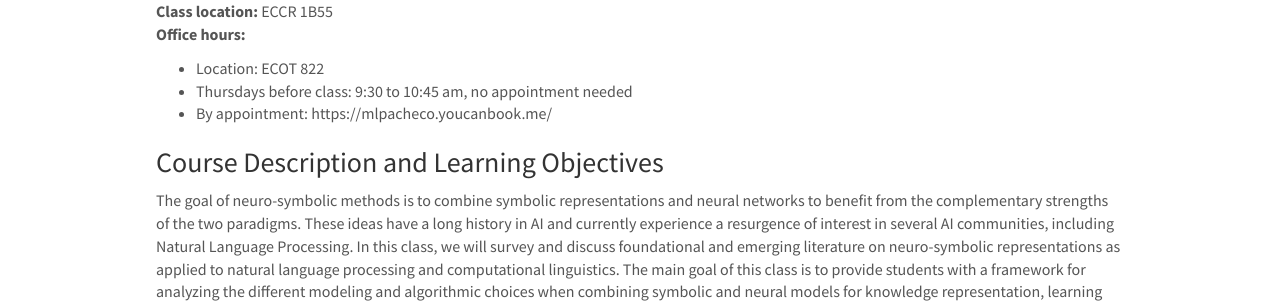
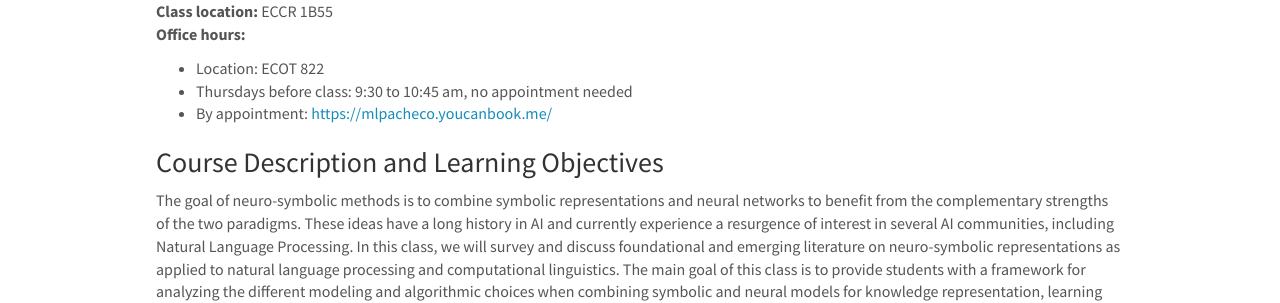
Before and after one commit to mlpacheco/mlpacheco.github.io, a Jekyll site: the page built from _pages/nesymnlp.md, in a window 1280 px wide and 900 px high. Shown: the part 186-489 px from the top of the window. Built offline with Jekyll 4.4.1, drawn with Linux system fonts in a browser that asks for light colours; nearby versions of some CDN libraries; part of the change alters nothing that is shown.

```diff
--- a/_pages/nesymnlp.md
+++ b/_pages/nesymnlp.md
@@ -14,7 +14,7 @@ permalink: /teaching/nesymnlp
 **Office hours:**
 - Location: ECOT 822
 - Thursdays before class: 9:30 to 10:45 am, no appointment needed
-- By appointment: https://mlpacheco.youcanbook.me/
+- By appointment: [https://mlpacheco.youcanbook.me/](https://mlpacheco.youcanbook.me/)
 
 ### Course Description and Learning Objectives
 
```
